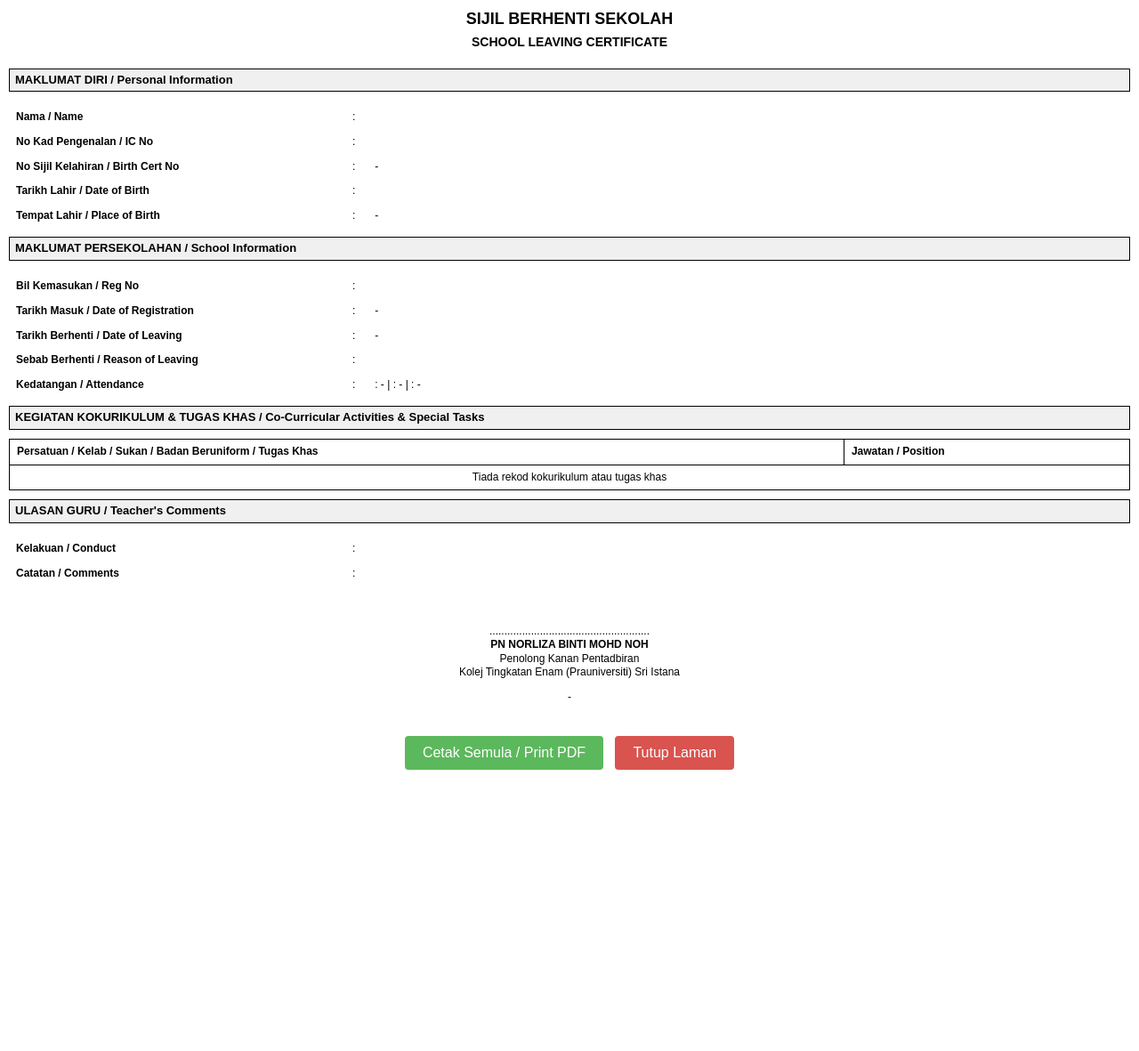
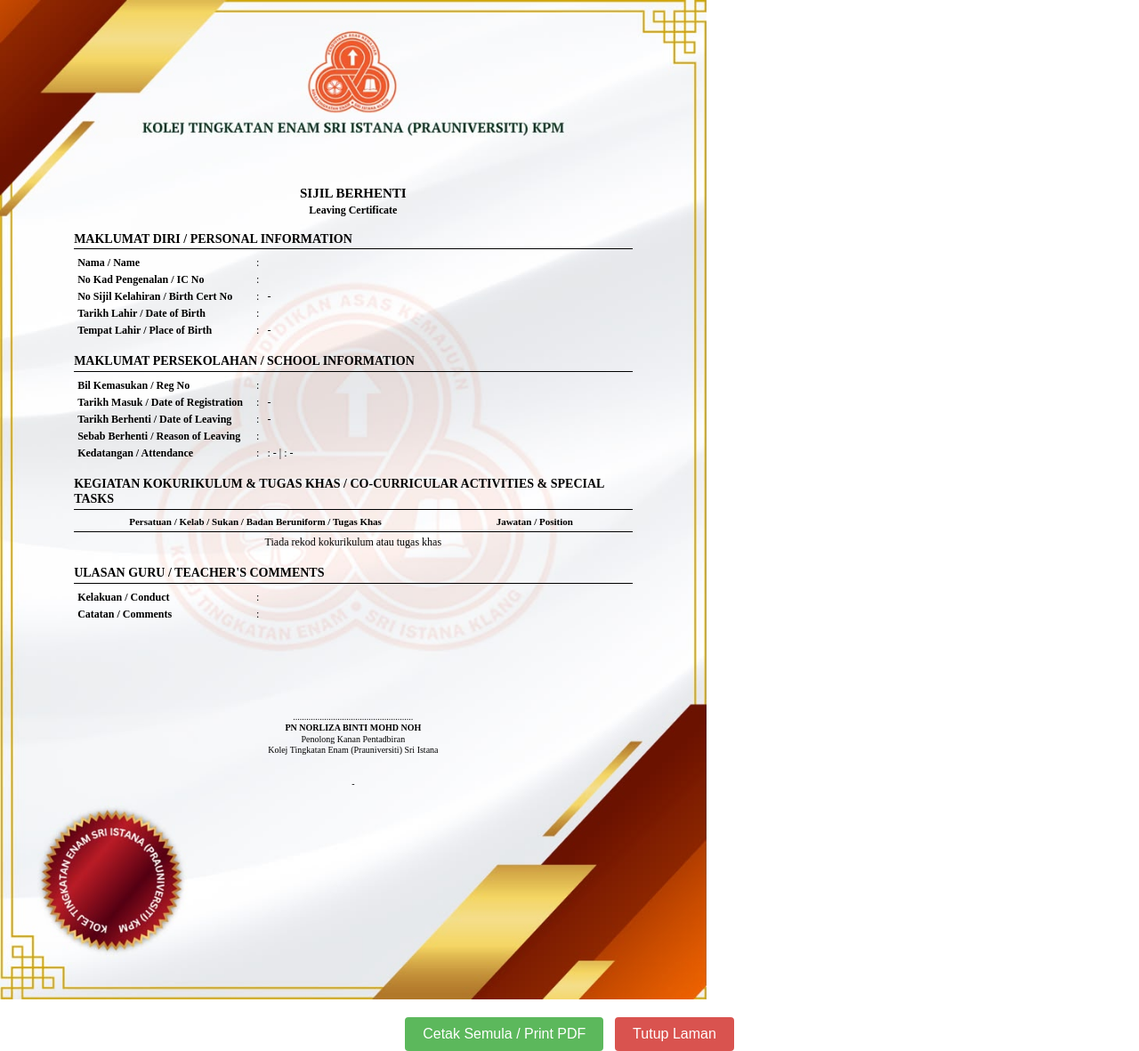
Before and after one commit to nicholastan-bit/SMIS, a Flask app: template templates/sijil_print_preview.html in a window 1280 px wide. Shown: the whole page at 89% size. Before the commit the page ends 865 px from the top, so only its background shows below. Run offline with Flask 3, Linux system fonts and the light colour scheme; the template is opened without the code that fills it, so the values that code supplies are empty.

Commit message:
Certificate printing changes
- Removed 3rd year
- Added background
- Tweaked design a little

```diff
--- a/templates/sijil_print_preview.html
+++ b/templates/sijil_print_preview.html
@@ -1,52 +1,92 @@
 <!DOCTYPE html>
 <html lang="ms">
+
 <head>
     <meta charset="UTF-8">
     <title>Sijil Berhenti Sekolah - {{ student.nama_pelajar }}</title>
     <style>
         @page {
-            size: A4;
-            margin: 10mm; /* Adjust page margins to maximize printable area */
+            size: A4 portrait;
+            margin: 0;
         }
 
         body {
-            font-family: Arial, sans-serif;
-            font-size: 12px; /* Slightly reduced base font to prevent text wrapping overflows */
+            font-family: "Times New Roman", Times, serif;
+            font-size: 11px;
             color: #000;
-            line-height: 1.3;
+            line-height: 1.25;
             margin: 0;
             padding: 0;
+            -webkit-print-color-adjust: exact;
+            print-color-adjust: exact;
         }
 
         .certificate-container {
+            background-image: url("{{ url_for('static', filename='sijil_berhenti.jpg') }}");
+            background-size: 100% 100%;
+            background-repeat: no-repeat;
+            width: 210mm;
+            height: 297mm;
+            box-sizing: border-box;
+            padding: 55mm 22mm 15mm 22mm;
+            position: relative;
+            -webkit-print-color-adjust: exact;
+            print-color-adjust: exact;
+        }
+
+        .text-center {
+            text-align: center;
+        }
+
+        .header-title {
+            font-size: 15px;
+            font-weight: bold;
+            margin-bottom: 2px;
+            text-transform: uppercase;
+        }
+
+        .sub-title {
+            font-size: 12px;
+            font-weight: bold;
+            margin-bottom: 10px;
+        }
+
+        table {
             width: 100%;
-            max-width: 100%;
-            margin: 0 auto;
-            border: none; /* Remove border if it triggers extra height, or keep it thin */
-            padding: 10px;
-            box-sizing: border-box;
+            border-collapse: collapse;
+            margin-top: 2px;
         }
-        .text-center { text-align: center; }
-        .header-title { font-size: 18px; font-weight: bold; margin-bottom: 5px; }
-        .sub-title { font-size: 14px; font-weight: bold; margin-bottom: 20px; }
 
-        table { width: 100%; border-collapse: collapse; margin-top: 15px; }
-        th, td { padding: 6px 8px; vertical-align: top; text-align: left; }
-        .table-bordered th, .table-bordered td { border: 1px solid #000; }
+        td {
+            padding: 2px 4px;
+            vertical-align: top;
+            text-align: left;
+            font-size: 12px;
+            border: none;
+        }
 
-        table, .section-heading, .signature-section {
+        th {
+            border-bottom: 1px solid #000;
+            padding-bottom: 4px;
+        }
+
+        table,
+        .section-heading,
+        .signature-section {
             page-break-inside: avoid;
         }
 
+        /* Plain text look for headings (removed background color and borders) */
         .section-heading {
-            background-color: #f0f0f0 !important; /* Forces background color to print in browsers */
-            -webkit-print-color-adjust: exact;
-            print-color-adjust: exact;
             font-weight: bold;
-            padding: 4px 6px;
-            margin-top: 10px;
-            font-size: 13px;
-            border: 1px solid #000;
+            padding-bottom: 2px; /* Adds space between text and the line */
+            margin-top: 16px;
+            margin-bottom: 6px; /* Adds a little space between the line and the table below it */
+            font-size: 14px;
+            border: none;
+            border-bottom: 1px solid #000; /* Adds a clean thin black line */
+            background: none !important;
+            text-transform: uppercase;
         }
 
         .no-print {
@@ -55,26 +95,32 @@
         }
 
         @media print {
-            .no-print { display: none; }
-            body { padding: 0; }
-            .certificate-container { border: none; }
+            .no-print {
+                display: none;
+            }
+
+            body {
+                padding: 0;
+                background: none;
+            }
         }
     </style>
 </head>
+
 <body onload="window.print()">
 
     <div class="certificate-container">
         <!-- Header -->
         <div class="text-center">
-            <div class="header-title">SIJIL BERHENTI SEKOLAH</div>
-            <div class="sub-title">SCHOOL LEAVING CERTIFICATE</div>
+            <div class="header-title">Sijil Berhenti</div>
+            <div class="sub-title">Leaving Certificate</div>
         </div>
 
         <!-- Maklumat Diri -->
         <div class="section-heading">MAKLUMAT DIRI / Personal Information</div>
         <table>
             <tr>
-                <td style="width: 30%;"><strong>Nama / Name</strong></td>
+                <td style="width: 32%;"><strong>Nama / Name</strong></td>
                 <td style="width: 2%;">:</td>
                 <td>{{ form_data.nama_pelajar }}</td>
             </tr>
@@ -104,7 +150,7 @@
         <div class="section-heading">MAKLUMAT PERSEKOLAHAN / School Information</div>
         <table>
             <tr>
-                <td style="width: 30%;"><strong>Bil Kemasukan / Reg No</strong></td>
+                <td style="width: 32%;"><strong>Bil Kemasukan / Reg No</strong></td>
                 <td style="width: 2%;">:</td>
                 <td>{{ student.bil_kemasukan }}</td>
             </tr>
@@ -128,46 +174,44 @@
                 <td>:</td>
                 <td>
                     {{ form_data.tahun_1 }}: {{ form_data.kedatangan_1 or '-' }} |
-                    {{ form_data.tahun_2 }}: {{ form_data.kedatangan_2 or '-' }} |
-                    {{ form_data.tahun_3 }}: {{ form_data.kedatangan_3 or '-' }}
+                    {{ form_data.tahun_2 }}: {{ form_data.kedatangan_2 or '-' }}
                 </td>
             </tr>
         </table>
 
         <!-- Kegiatan Kokurikulum & Tugas Khas -->
         <div class="section-heading">KEGIATAN KOKURIKULUM & TUGAS KHAS / Co-Curricular Activities & Special Tasks</div>
-        <table class="table-bordered" style="margin-top: 10px;">
+        <table style="margin-top: 2px;">
             <thead>
                 <tr>
-                    <th>Persatuan / Kelab / Sukan / Badan Beruniform / Tugas Khas</th>
-                    <th>Jawatan / Position</th>
+                    <th style="font-weight: bold; border-bottom: 1px solid #000; padding-bottom: 4px;">Persatuan / Kelab / Sukan
+                        / Badan Beruniform / Tugas Khas</th>
+                    <th style="width: 35%; font-weight: bold; border-bottom: 1px solid #000; padding-bottom: 4px;">Jawatan /
+                        Position</th>
                 </tr>
             </thead>
             <tbody>
-                <!-- Loop through Kokurikulum Activities -->
                 {% if koku_activities %}
                 {% for koku in koku_activities %}
                 <tr>
-                    <td>{{ koku.unit_type }} - {{ koku.unit_name }}</td>
-                    <td>{{ koku.jawatan }}</td>
+                    <td style="padding-top: 4px;">{{ koku.unit_type }} - {{ koku.unit_name }}</td>
+                    <td style="padding-top: 4px;">{{ koku.jawatan }}</td>
                 </tr>
                 {% endfor %}
                 {% endif %}
 
-                <!-- Loop through Tugas Khas Records -->
                 {% if tugas_khas_records %}
                 {% for tk in tugas_khas_records %}
                 <tr>
-                    <td>Tugas Khas: {{ tk.tugas }}</td>
-                    <td>{{ tk.jawatan if tk.jawatan else '-' }}</td>
+                    <td style="padding-top: 4px;">Tugas Khas: {{ tk.tugas }}</td>
+                    <td style="padding-top: 4px;">{{ tk.jawatan if tk.jawatan else '-' }}</td>
                 </tr>
                 {% endfor %}
                 {% endif %}
 
-                <!-- Fallback if both are empty -->
                 {% if not koku_activities and not tugas_khas_records %}
                 <tr>
-                    <td colspan="2" class="text-center">Tiada rekod kokurikulum atau tugas khas</td>
+                    <td colspan="2" class="text-center" style="padding-top: 4px;">Tiada rekod kokurikulum atau tugas khas</td>
                 </tr>
                 {% endif %}
             </tbody>
@@ -177,7 +221,7 @@
         <div class="section-heading">ULASAN GURU / Teacher's Comments</div>
         <table>
             <tr>
-                <td style="width: 30%;"><strong>Kelakuan / Conduct</strong></td>
+                <td style="width: 32%;"><strong>Kelakuan / Conduct</strong></td>
                 <td style="width: 2%;">:</td>
                 <td>{{ form_data.kelakuan }}</td>
             </tr>
@@ -189,23 +233,27 @@
         </table>
 
         <!-- Signature Section -->
-        <br><br>
-        <div style="margin: 0 auto; text-align: center; width: 350px;">
-            <p>......................................................<br>
+        <div style="margin: 100px auto 0 auto; text-align: center; width: 280px; font-size: 10px;">
+            <p style="margin-bottom: 25px;">......................................................<br>
                 <strong>PN NORLIZA BINTI MOHD NOH</strong><br>
                 Penolong Kanan Pentadbiran<br>
                 Kolej Tingkatan Enam (Prauniversiti) Sri Istana
             </p>
-            <p style="margin-bottom: 5px;">{{ form_data.tarikh_sijil or '-' }}</p>
+            <p style="margin-bottom: 10px;">{{ form_data.tarikh_sijil or '-' }}</p>
         </div>
         <div style="clear: both;"></div>
     </div>
 
     <!-- Print Control Button -->
     <div class="no-print">
-        <button onclick="window.print()" style="padding: 10px 20px; font-size: 16px; background: #5cb85c; color: white; border: none; border-radius: 4px; cursor: pointer;">Cetak Semula / Print PDF</button>
-        <button onclick="window.close()" style="padding: 10px 20px; font-size: 16px; background: #d9534f; color: white; border: none; border-radius: 4px; cursor: pointer; margin-left: 10px;">Tutup Laman</button>
+        <button onclick="window.print()"
+            style="padding: 10px 20px; font-size: 16px; background: #5cb85c; color: white; border: none; border-radius: 4px; cursor: pointer;">Cetak
+            Semula / Print PDF</button>
+        <button onclick="window.close()"
+            style="padding: 10px 20px; font-size: 16px; background: #d9534f; color: white; border: none; border-radius: 4px; cursor: pointer; margin-left: 10px;">Tutup
+            Laman</button>
     </div>
 
 </body>
+
 </html>
```
Also changed, not shown: templates/sijil_form.html (+1 -11 lines), static/sijil_berhenti.jpg (added).
